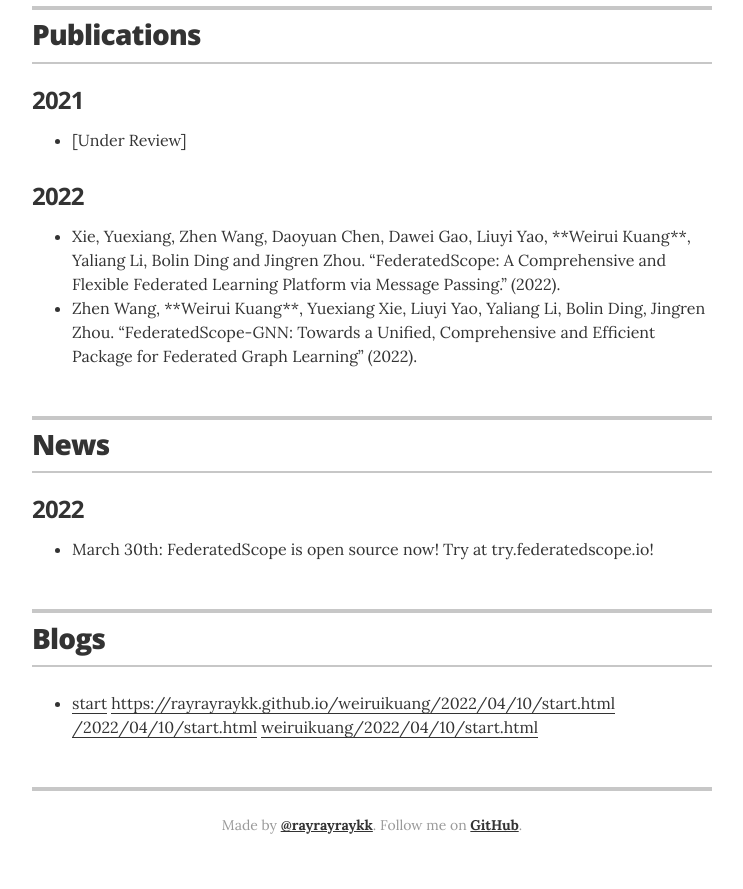
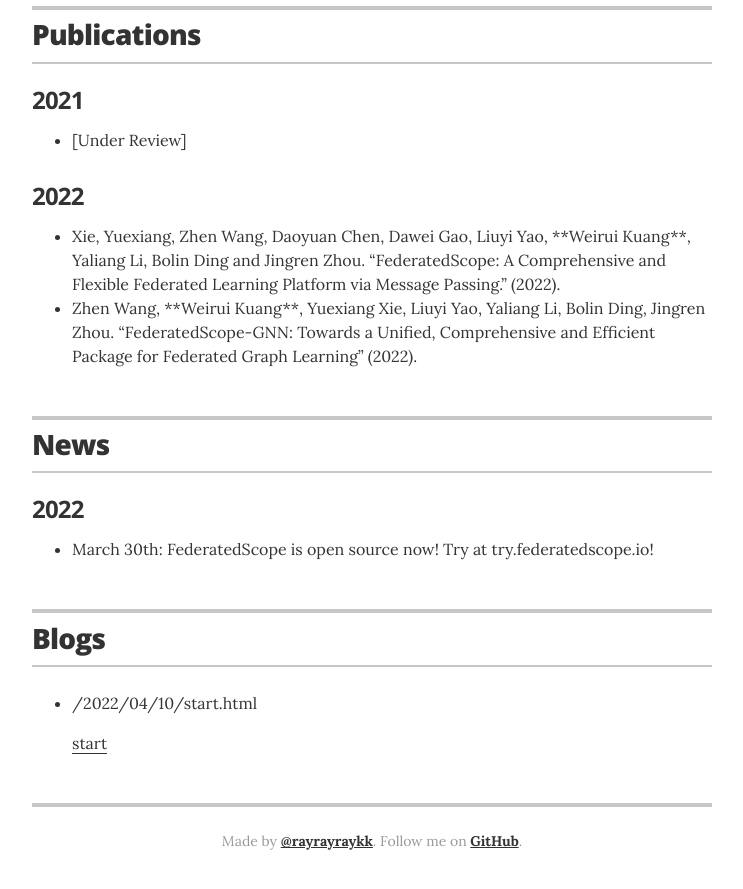
Before and after one commit to rayrayraykk/weiruikuang, a Jekyll site: the page built from index.html, in a window 1280 px wide and 900 px high, scrolled down 1317 px. Shown: the top 889 px of the window, without its empty margins (268-1011 px from the left). Built offline with Jekyll 4.4.1, drawn with Linux system fonts in a browser that asks for light colours; some of the changed lines change nothing that is shown.

Commit message:
Fix all bugs

```diff
--- a/_layouts/resume.html
+++ b/_layouts/resume.html
@@ -292,10 +292,9 @@
           <ul class="resume-item-list">
           {% for post in site.posts %}
             <li>
-              <a href="{{ site.user_name }}/{{ post.url }}">{{ post.title }}</a>
-              <a href="https://rayrayraykk.github.io/weiruikuang{{ post.url }}">https://rayrayraykk.github.io/weiruikuang{{ post.url }}</a>
-              <a href="{{ site.resume_website_url }}{{ post.url }}">{{ site.resume_website_url }}{{ post.url }}</a>
-              <a href="{{ site.resume_website_url }}{{ site.user_name }}{{ post.url }}">{{ site.resume_website_url }}{{ site.user_name }}{{ post.url }}</a>
+              <!--Why???-->
+              <p>{{ post.url }}</p>
+              <a href="https://rayrayraykk.github.io/weiruikuang{{ post.url }}">{{ post.title }}</a>
               <!--{{ post.excerpt }}-->
             </li>
           {% endfor %}
```
